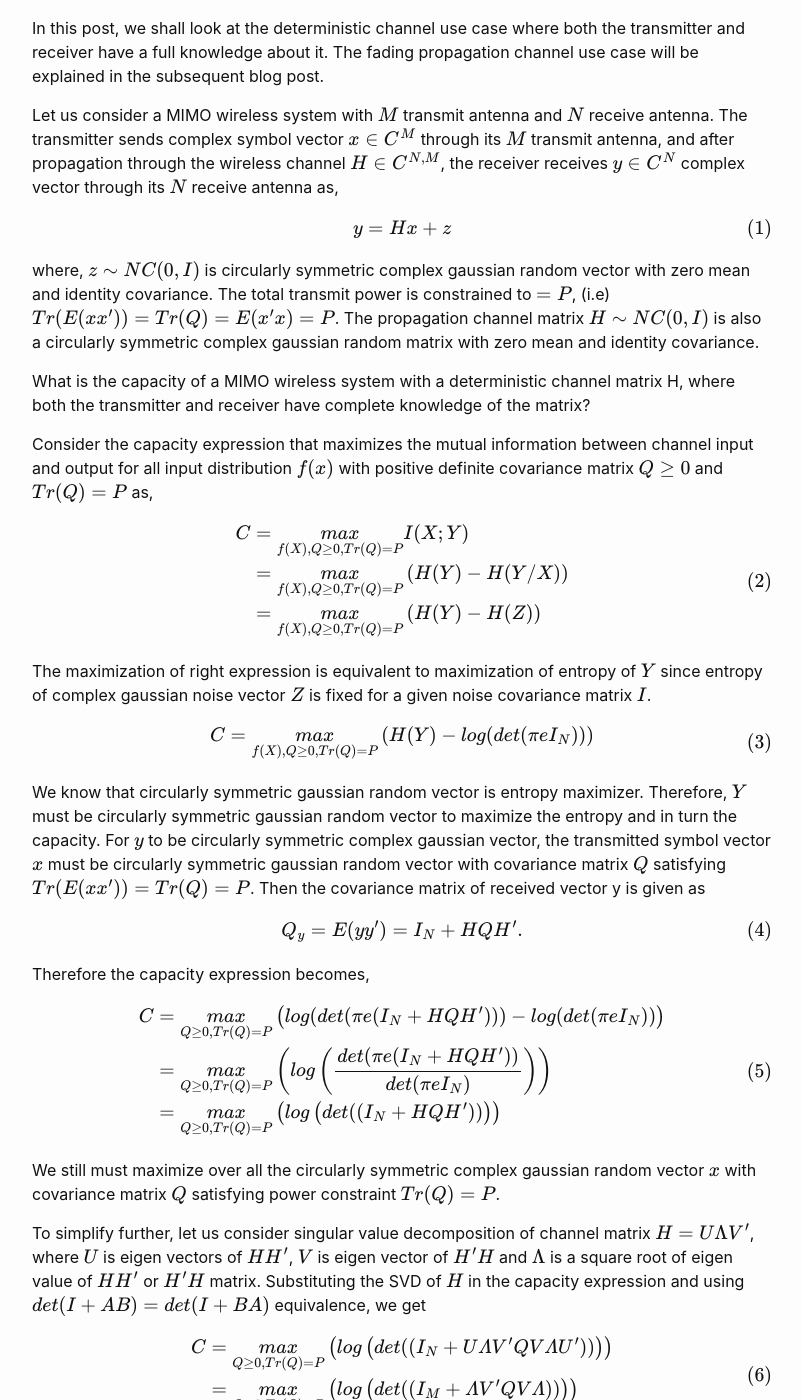
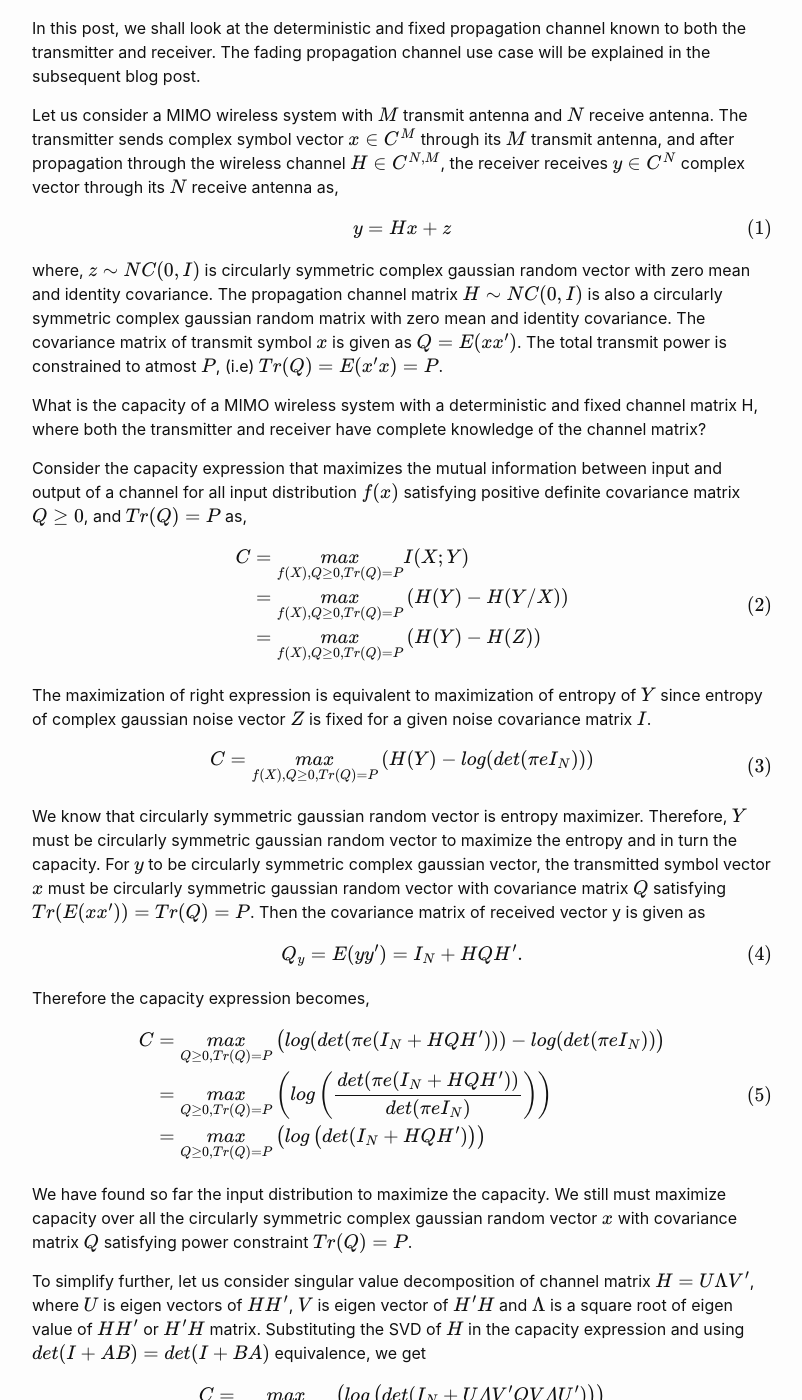
Before and after one commit to qcnotes/qcnotes.github.io, a Jekyll site: the page built from _posts/2025-12-13-Channel-Capacity-Part-I.md, in a window 1280 px wide and 1400 px high, scrolled down 190 px. Shown: the whole window, without its empty margins (238-1040 px from the left). Built offline with Jekyll 4.4.1, drawn with Linux system fonts in a browser that asks for light colours; formulas are drawn with MathJax 3; comment, search, counter and statistics services are not loaded; some of the changed text lies outside the part shown.

Commit message:
Update 2025-12-13-Channel-Capacity-Part-I.md

```diff
--- a/_posts/2025-12-13-Channel-Capacity-Part-I.md
+++ b/_posts/2025-12-13-Channel-Capacity-Part-I.md
@@ -2,7 +2,7 @@
 layout: "post"
 title: "P9. Channel Capacity Part-I"
 ---
-In this post, we shall look at the deterministic channel use case where both the transmitter and receiver have a full knowledge about it. The fading propagation channel use case will be explained in the subsequent blog post.
+In this post, we shall look at the deterministic and fixed propagation channel known to both the transmitter and receiver. The fading propagation channel use case will be explained in the subsequent blog post.
 
 Let us consider a MIMO wireless system with $M$ transmit antenna and $N$ receive antenna.  The transmitter sends complex symbol vector $x \in C^{M}$ through its $M$ transmit antenna, and after propagation through the wireless channel $H \in C^{N,M}$, the receiver receives $y \in C^{N}$ complex vector through its $N$ receive antenna as,
 
@@ -10,11 +10,11 @@ $$
 y = Hx + z
 $$
 
-where, $z \sim NC(0,I)$ is circularly symmetric complex gaussian random vector with zero mean and identity covariance. The total transmit power is constrained to $= P$, (i.e) $Tr(E(xx’)) = Tr(Q) = E(x’x) = P$. The propagation channel matrix $H \sim NC(0,I)$ is also a circularly symmetric complex gaussian random matrix with zero mean and identity covariance.
+where, $z \sim NC(0,I)$ is circularly symmetric complex gaussian random vector with zero mean and identity covariance. The propagation channel matrix $H \sim NC(0,I)$ is also a circularly symmetric complex gaussian random matrix with zero mean and identity covariance. The covariance matrix of transmit symbol $x$ is given as $Q=E(xx’)$. The total transmit power is constrained to atmost $P$, (i.e) $Tr(Q) = E(x’x) = P$.
 
-What is the capacity of a MIMO wireless system with a deterministic channel matrix H, where both the transmitter and receiver have complete knowledge of the matrix?
+What is the capacity of a MIMO wireless system with a deterministic and fixed channel matrix H, where both the transmitter and receiver have complete knowledge of the channel matrix?
 
-Consider the capacity expression that maximizes the mutual information between channel input and output for all input distribution $f(x)$ with positive definite covariance matrix $Q \ge 0$ and $Tr(Q)=P$ as,
+Consider the capacity expression that maximizes the mutual information between input and output of a channel for all input distribution $f(x)$ satisfying positive definite covariance matrix $Q \ge 0$, and $Tr(Q)=P$ as,
 
 $$
 \begin{equation}
@@ -52,12 +52,12 @@ $$
 C
 &= \underset{Q≥0,Tr(Q)=P}{max} \left ( log( det(\pi e (I_N + HQH')) ) - log( det(\pi e I_{N}) ) \right ) \\
 &= \underset{Q≥0,Tr(Q)=P}{max} \left ( log\left( \frac{ det(\pi e (I_N + HQH')) }{det(\pi e I_{N})} \right) \right ) \\
-&= \underset{Q≥0,Tr(Q)=P}{max} \left ( log\left( det( (I_N + HQH')) \right) \right) \\
+&= \underset{Q≥0,Tr(Q)=P}{max} \left ( log\left( det(I_N + HQH') \right) \right) \\
 \end{split}
 \end{equation}
 $$
 
-We still must maximize over all the circularly symmetric complex gaussian random vector $x$ with covariance matrix $Q$ satisfying power constraint $Tr(Q)=P$.
+We have found so far the input distribution to maximize the capacity. We still must maximize capacity over all the circularly symmetric complex gaussian random vector $x$ with covariance matrix $Q$ satisfying power constraint $Tr(Q)=P$.
 
 To simplify further, let us consider singular value decomposition of channel matrix $H=U \Lambda V'$, where $U$ is eigen vectors of $HH’$, $V$ is eigen vector of $H’H$ and $\Lambda$ is a square root of eigen value of $HH’$ or $H’H$ matrix. Substituting the SVD of $H$ in the capacity expression and using $det(I+AB)=det(I+BA)$ equivalence, we get
 
@@ -79,7 +79,7 @@ $$
 \begin{equation}
 \begin{split}
 C
-&= \underset{\widetilde{Q}≥0,Tr(\widetilde{Q})=P}{max} \left ( log\left( det( (I_M + Λ\widetilde{Q}Λ)) \right) \right) \\
+&= \underset{\widetilde{Q}≥0,Tr(\widetilde{Q})=P}{max} \left ( log\left( det( I_M + Λ\widetilde{Q}Λ) \right) \right) \\
 \end{split}
 \end{equation}
 $$
@@ -133,7 +133,7 @@ $$
 $$
 \begin{equation}
 \begin{split}
-\frac{1}{\mu} = \frac{P}{M} + \frac{1}{M} \sum_{j=1}^{M}  \frac{1}{\lambda_j^2}; & \text{and} & \widetilde{Q}_{jj}  = \left (\frac{1}{\mu} - \frac{1}{\lambda_j^2} \right )^{+} \\
+\frac{1}{\mu} = \frac{P}{M} + \frac{1}{M} \sum_{j=1}^{M}  \frac{1}{\lambda_j^2}, && \text{and} & \widetilde{Q}_{jj}  = \left (\frac{1}{\mu} - \frac{1}{\lambda_j^2} \right )^{+} \\
 \end{split}
 \end{equation}
 $$
```
Also changed, not shown: other parts of _posts/2025-12-13-Channel-Capacity-Part-I.md (+4 -4 lines).
